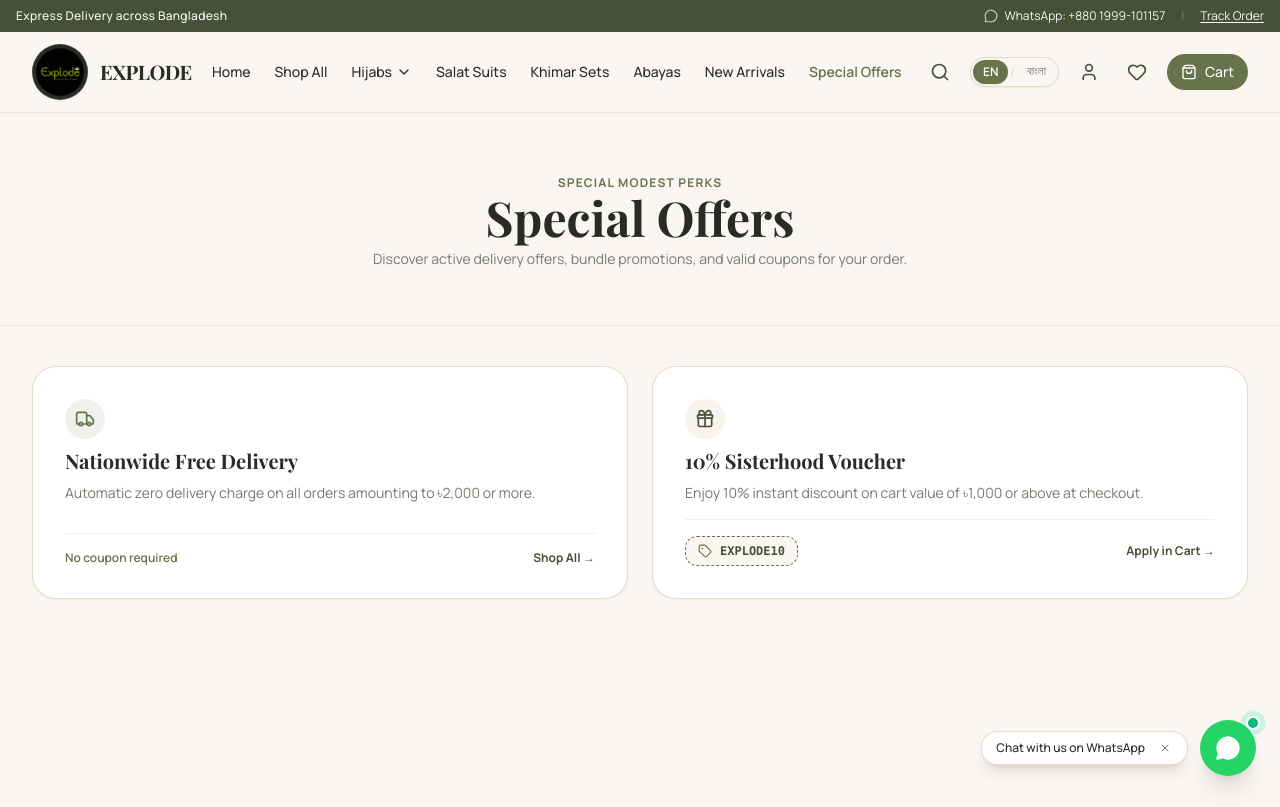
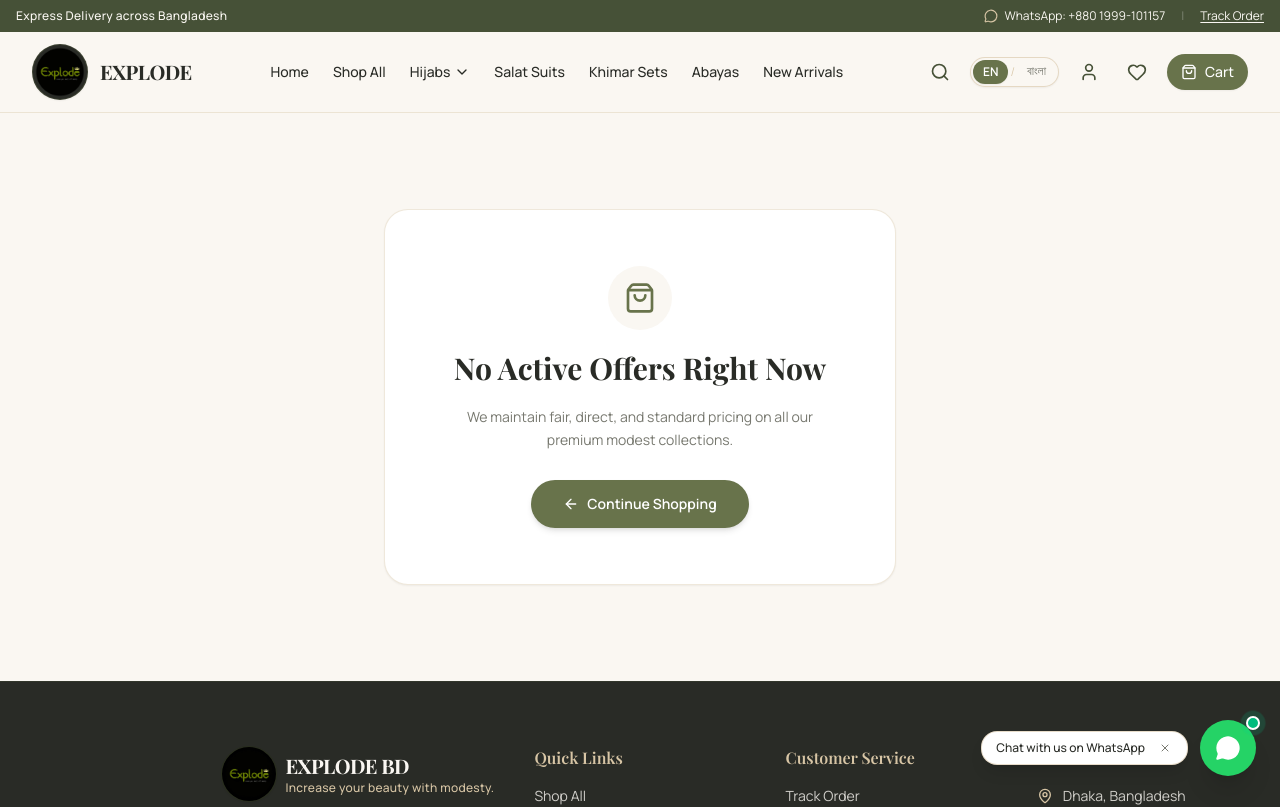
Before and after one commit to pavelpranta2015-byte/Explode_Website, a Next.js app: page /en/offers in a window 1280 px wide. Shown: the top 807 px of the page. Built offline with nearby package versions, Linux system fonts and the light colour scheme; a web font is replaced by a local one.

Commit message:
Completely purge all promotional offer banners, menu links, and discount tags from homepage, header, footer, and products

```diff
--- a/src/app/[locale]/offers/page.tsx
+++ b/src/app/[locale]/offers/page.tsx
@@ -1,152 +1,46 @@
 import React from "react";
 import Link from "next/link";
-import { notFound } from "next/navigation";
 import { Locale } from "@/types";
-import { isValidLocale, getTranslations } from "@/lib/i18n";
-import { productService } from "@/services/api";
-import { ProductCard } from "@/components/products/ProductCard";
-import { Tag, Sparkles, Copy, Truck, Gift } from "lucide-react";
+import { getTranslations } from "@/lib/i18n";
+import { ShoppingBag, ArrowLeft } from "lucide-react";
+
+export function generateStaticParams() {
+  return [{ locale: "en" }, { locale: "bn" }];
+}
 
 interface OffersPageProps {
   params: Promise<{ locale: string }>;
 }
 
-export async function generateMetadata({ params }: OffersPageProps) {
+export default async function OffersPage({ params }: OffersPageProps) {
   const { locale: rawLocale } = await params;
-  const locale: Locale = isValidLocale(rawLocale) ? rawLocale : "en";
+  const locale = (rawLocale === "bn" ? "bn" : "en") as Locale;
   const t = getTranslations(locale);
 
-  return {
-    title: `${t.nav.offers} | EXPLODE BD`,
-    description: "Exclusive modest fashion deals, free delivery bundles, and promo coupons at EXPLODE BD.",
-    alternates: {
-      canonical: `https://explodebd.com/${locale}/offers`,
-      languages: {
-        en: "https://explodebd.com/en/offers",
-        bn: "https://explodebd.com/bn/offers",
-      },
-    },
-  };
-}
-
-export default async function OffersPage({ params }: OffersPageProps) {
-  const { locale: rawLocale } = await params;
-  if (!isValidLocale(rawLocale)) {
-    notFound();
-  }
-  const locale = rawLocale as Locale;
-  const t = getTranslations(locale);
-
-  const allProducts = await productService.getAllProducts();
-  const discountedProducts = allProducts.filter(
-    (p) => p.discountPercentage && p.discountPercentage > 0
-  );
-
   return (
-    <div className="bg-[#FAF7F2] min-h-screen pb-16">
-      {/* Header */}
-      <div className="bg-[#FAF7F2] border-b border-[#D7C5A5]/40 py-10 md:py-14 text-center">
-        <div className="max-w-4xl mx-auto px-4 space-y-2">
-          <span className="text-xs uppercase tracking-widest text-[#68734B] font-bold">
-            {locale === "bn" ? "অফিসিয়াল ডিসকাউন্ট ও কুপন" : "Special Modest Perks"}
-          </span>
-          <h1 className="font-serif-heading text-3xl sm:text-4xl md:text-5xl font-bold text-[#292B26]">
-            {t.nav.offers}
+    <div className="max-w-4xl mx-auto px-4 sm:px-6 lg:px-8 py-16 sm:py-24 text-center">
+      <div className="bg-white rounded-3xl p-8 sm:p-14 border border-[#D7C5A5]/40 shadow-xs max-w-lg mx-auto space-y-5">
+        <div className="w-16 h-16 rounded-full bg-[#FAF7F2] text-[#68734B] flex items-center justify-center mx-auto">
+          <ShoppingBag className="w-8 h-8" />
+        </div>
+        <h1 className="font-serif-heading text-2xl sm:text-3xl font-bold text-[#292B26]">
+          {locale === "bn" ? "বর্তমানে কোনো সক্রিয় অফার নেই" : "No Active Offers Right Now"}
         </h1>
-          <p className="text-sm text-[#77786F] max-w-xl mx-auto">
+        <p className="text-sm text-[#77786F] leading-relaxed">
           {locale === "bn"
-              ? "চলমান সব নিশ্চিত অফার, ফ্রি ডেলিভারি বান্ডেল ও কুপন কোড।"
-              : "Discover active delivery offers, bundle promotions, and valid coupons for your order."}
+            ? "আমরা সবসময় আমাদের প্রতিটি পণ্যের জন্য সবচেয়ে ন্যায্য এবং নির্ভরযোগ্য মূল্য নিশ্চিত করি।"
+            : "We maintain fair, direct, and standard pricing on all our premium modest collections."}
         </p>
-        </div>
-      </div>
-
-      <div className="max-w-7xl mx-auto px-4 sm:px-6 lg:px-8 py-10 space-y-12">
-        {/* Active Vouchers Grid */}
-        <div className="grid grid-cols-1 md:grid-cols-2 gap-6">
-          {/* Card 1: Free Delivery */}
-          <div className="bg-white rounded-3xl p-6 sm:p-8 border border-[#D7C5A5]/60 shadow-xs flex flex-col justify-between space-y-4">
-            <div className="space-y-2">
-              <div className="w-10 h-10 rounded-full bg-[#68734B]/10 flex items-center justify-center text-[#68734B]">
-                <Truck className="w-5 h-5" />
-              </div>
-              <h3 className="font-serif-heading text-xl font-bold text-[#292B26]">
-                {locale === "bn"
-                  ? "সমগ্র বাংলাদেশে ফ্রি ডেলিভারি"
-                  : "Nationwide Free Delivery"}
-              </h3>
-              <p className="text-sm text-[#77786F]">
-                {locale === "bn"
-                  ? "যেকোনো হিজাব বা পোশাকে ২,০০০ টাকা বা তার বেশি অর্ডার করলেই ডেলিভারি সম্পূর্ণ ফ্রি।"
-                  : "Automatic zero delivery charge on all orders amounting to ৳2,000 or more."}
-              </p>
-            </div>
-            <div className="pt-4 border-t border-[#D7C5A5]/30 flex items-center justify-between text-xs">
-              <span className="font-semibold text-[#68734B]">
-                {locale === "bn" ? "কোনো কোডের প্রয়োজন নেই" : "No coupon required"}
-              </span>
+        <div className="pt-2">
           <Link
             href={`/${locale}/shop`}
-                className="font-bold text-[#465137] hover:underline"
+            className="inline-flex items-center gap-2 px-8 py-3.5 rounded-full bg-[#68734B] hover:bg-[#465137] text-white font-semibold text-sm shadow-md transition-all"
           >
-                {t.nav.shop} →
-              </Link>
-            </div>
-          </div>
-
-          {/* Card 2: 10% Off Voucher */}
-          <div className="bg-white rounded-3xl p-6 sm:p-8 border border-[#D7C5A5]/60 shadow-xs flex flex-col justify-between space-y-4">
-            <div className="space-y-2">
-              <div className="w-10 h-10 rounded-full bg-[#D7C5A5]/20 flex items-center justify-center text-[#465137]">
-                <Gift className="w-5 h-5" />
-              </div>
-              <h3 className="font-serif-heading text-xl font-bold text-[#292B26]">
-                {locale === "bn" ? "১০% বিশেষ কুপন ছাড়" : "10% Sisterhood Voucher"}
-              </h3>
-              <p className="text-sm text-[#77786F]">
-                {locale === "bn"
-                  ? "১,০০০ টাকার অর্ডারে ১০% ছাড় উপভোগ করতে চেকআউটে ব্যবহার করুন:"
-                  : "Enjoy 10% instant discount on cart value of ৳1,000 or above at checkout."}
-              </p>
-            </div>
-            <div className="pt-4 border-t border-[#D7C5A5]/30 flex items-center justify-between">
-              <div className="inline-flex items-center gap-2 bg-[#FAF7F2] border border-dashed border-[#68734B] px-3 py-1.5 rounded-xl font-mono text-xs font-bold text-[#465137]">
-                <Tag className="w-3.5 h-3.5 text-[#68734B]" />
-                <span>EXPLODE10</span>
-              </div>
-              <Link
-                href={`/${locale}/cart`}
-                className="text-xs font-bold text-[#465137] hover:underline"
-              >
-                {locale === "bn" ? "কার্টে প্রয়োগ করুন →" : "Apply in Cart →"}
+            <ArrowLeft className="w-4 h-4" />
+            <span>{t.cart.continueShopping}</span>
           </Link>
         </div>
       </div>
     </div>
-
-        {/* Discounted Products */}
-        {discountedProducts.length > 0 && (
-          <div className="space-y-6">
-            <div>
-              <span className="text-xs font-bold uppercase tracking-widest text-[#68734B]">
-                {locale === "bn" ? "বিশেষ মূল্যের পণ্য" : "Special Price Items"}
-              </span>
-              <h2 className="font-serif-heading text-2xl sm:text-3xl font-bold text-[#292B26] mt-1">
-                {locale === "bn" ? "ছাড়যুক্ত কালেকশন" : "Discounted Collection"}
-              </h2>
-            </div>
-            <div className="grid grid-cols-1 sm:grid-cols-2 lg:grid-cols-4 gap-6">
-              {discountedProducts.map((product) => (
-                <ProductCard
-                  key={product.id}
-                  product={product}
-                  locale={locale}
-                />
-              ))}
-            </div>
-          </div>
-        )}
-      </div>
-    </div>
   );
 }
--- a/src/components/layout/Footer.tsx
+++ b/src/components/layout/Footer.tsx
@@ -111,14 +111,7 @@ export const Footer: React.FC<FooterProps> = ({ locale }) => {
                   {t.nav.abayas}
                 </Link>
               </li>
-              <li>
-                <Link
-                  href={`/${locale}/offers`}
-                  className="hover:text-[#D7C5A5] transition-colors text-[#D7C5A5]"
-                >
-                  {t.nav.offers}
-                </Link>
-              </li>
+
             </ul>
           </div>
 
--- a/src/components/layout/Header.tsx
+++ b/src/components/layout/Header.tsx
@@ -206,12 +206,7 @@ export const Header: React.FC<HeaderProps> = ({ locale }) => {
                 <span>{t.nav.newArrivals}</span>
               </Link>
 
-              <Link
-                href={`/${locale}/offers`}
-                className="text-[#68734B] font-semibold hover:text-[#465137] transition-colors py-2"
-              >
-                {t.nav.offers}
-              </Link>
+
             </nav>
 
             {/* Right Side: Search, Language Switcher, Wishlist, Cart */}
@@ -395,13 +390,7 @@ export const Header: React.FC<HeaderProps> = ({ locale }) => {
               >
                 {t.nav.newArrivals}
               </Link>
-              <Link
-                href={`/${locale}/offers`}
-                onClick={() => setMobileMenuOpen(false)}
-                className="px-2 py-2 rounded-md hover:bg-[#FAF7F2] text-[#68734B] font-semibold"
-              >
-                {t.nav.offers}
-              </Link>
+
               <Link
                 href={`/${locale}/account`}
                 onClick={() => setMobileMenuOpen(false)}
--- a/src/components/products/ProductCard.tsx
+++ b/src/components/products/ProductCard.tsx
@@ -79,11 +79,7 @@ export const ProductCard: React.FC<ProductCardProps> = ({ product, locale }) =>
 
         {/* Badges: Discount, New Arrival, Best Seller */}
         <div className="absolute top-3 left-3 flex flex-col gap-1.5 z-10">
-          {product.discountPercentage && (
-            <span className="bg-[#465137] text-white text-[11px] font-bold px-2 py-0.5 rounded-full shadow-xs">
-              -{product.discountPercentage}%
-            </span>
-          )}
+
           {product.isNewArrival && (
             <span className="bg-[#68734B] text-white text-[11px] font-semibold px-2 py-0.5 rounded-full shadow-xs">
               {t.common.new}
```
Also changed, not shown: src/app/[locale]/page.tsx (+1 -31 lines), src/components/products/ProductDetailClient.tsx (+2 -10 lines). Lines whose indentation alone changed are shown as unchanged.
